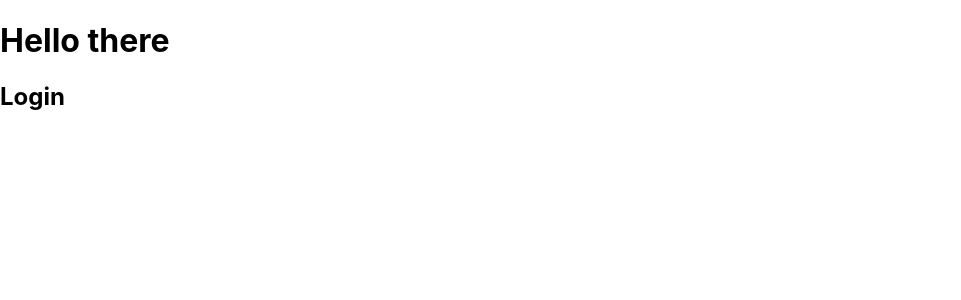
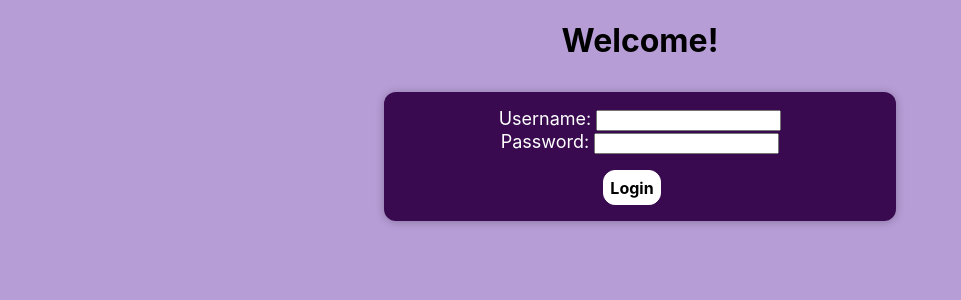
Before and after one commit to skrill36/login_counter, a React (Create React App) app: page / in a window 1280 px wide. Shown: the top 300 px of the page, without its empty margins (0-961 px from the left). Built offline with nearby package versions, Linux system fonts and the light colour scheme.

Commit message:
Made login page and counter

```diff
--- a/src/App.js
+++ b/src/App.js
@@ -1,8 +1,25 @@
+import Login from "./components/login/Login";
+import { useState } from "react";
+import Counter from "./components/counter/Counter";
+
+const DUMMY_INFO = [
+  {
+    username: "abcdef",
+    password: "12345",
+  },
+  { username: "ghijkl", password: "67890" },
+];
+
 function App() {
+  const [isValid, setIsValid] = useState(false);
+
+  const validHandler = (info) => {
+    setIsValid(true);
+  };
+
   return (
     <div>
-      <h1>Hello there</h1>
-      <h2>Login</h2>
+      {isValid ? <Counter></Counter> : <Login onValid={validHandler}></Login>}
     </div>
   );
 }
--- /dev/null
+++ b/src/components/UI/Card.css
@@ -0,0 +1,11 @@
+.card {
+  background-color: hwb(281 4% 69%);
+  padding: 1rem;
+  margin: 2rem auto;
+  width: 30rem;
+  max-width: 95%;
+  border-radius: 12px;
+  text-align: center;
+  box-shadow: 0 1px 8px rgba(0, 0, 0, 0.25);
+  color: white;
+}
--- /dev/null
+++ b/src/components/UI/Card.js
@@ -0,0 +1,8 @@
+import "./Card.css";
+
+function Card(props) {
+  const classes = "card " + props.className;
+  return <div className={classes}>{props.children}</div>;
+}
+
+export default Card;
--- /dev/null
+++ b/src/components/counter/Counter.js
@@ -0,0 +1,31 @@
+import { useState } from "react";
+import style from "./Counter.module.css";
+import Card from "../UI/Card";
+
+const Counter = () => {
+  const [value, setValue] = useState(1);
+
+  const incrHandler = () => {
+    setValue(value + 1);
+  };
+  const decrHandler = () => {
+    setValue(value - 1);
+  };
+
+  return (
+    <div>
+      <h1>Counter App</h1>
+      <Card>
+        <button className={style.button} onClick={incrHandler}>
+          Increment
+        </button>
+        <h1>{value}</h1>
+        <button className={style.button} onClick={decrHandler}>
+          Decrement
+        </button>
+      </Card>
+    </div>
+  );
+};
+
+export default Counter;
--- /dev/null
+++ b/src/components/counter/Counter.module.css
@@ -0,0 +1,19 @@
+.counter {
+  display: inline;
+  text-align: center;
+  position: absolute;
+}
+
+.button {
+  font: inherit;
+  font-size: larger;
+  font-weight: bold;
+  cursor: pointer;
+  padding: 0.5rem;
+  border: 1px solid #ffffff;
+  background-color: #ffffff;
+  color: black;
+  border-radius: 12px;
+  margin-right: 1rem;
+  margin-top: 1rem;
+}
--- /dev/null
+++ b/src/components/login/Login.js
@@ -0,0 +1,58 @@
+import style from "./Login.module.css";
+import Card from "../UI/Card";
+import { useState } from "react";
+
+const Login = (props) => {
+  const [updatedInfo, setUpdatedInfo] = useState({
+    username: "",
+    password: "",
+  });
+
+  const usernameHandler = (event) => {
+    setUpdatedInfo((prevInfo) => {
+      return {
+        ...prevInfo,
+        username: event.target.value,
+      };
+    });
+  };
+
+  const passwordHandler = (event) => {
+    setUpdatedInfo((prevInfo) => {
+      return {
+        ...prevInfo,
+        password: event.target.value,
+      };
+    });
+  };
+
+  const loginHandler = (event) => {
+    event.preventDefault();
+
+    props.onValid(updatedInfo);
+  };
+
+  return (
+    <div>
+      <h1>Welcome!</h1>
+      <Card>
+        <form className={style.form} onSubmit={loginHandler}>
+          <div>
+            <label>Username: </label>
+            <input type="text" onChange={usernameHandler} />
+          </div>
+
+          <div>
+            <label>Password: </label>
+            <input type="password" onChange={passwordHandler} />
+          </div>
+          <div>
+            <button type="submit">Login</button>
+          </div>
+        </form>
+      </Card>
+    </div>
+  );
+};
+
+export default Login;
--- /dev/null
+++ b/src/components/login/Login.module.css
@@ -0,0 +1,23 @@
+h1 {
+  text-align: center;
+}
+button {
+  font: inherit;
+  font-weight: bold;
+  cursor: pointer;
+  padding: 0.4rem;
+  border: 1px solid #ffffff;
+  background-color: #ffffff;
+  color: black;
+  border-radius: 12px;
+  margin-right: 1rem;
+  margin-top: 1rem;
+}
+
+label {
+  font-size: large;
+}
+
+body {
+  background-color: rgb(182, 157, 214);
+}
```
